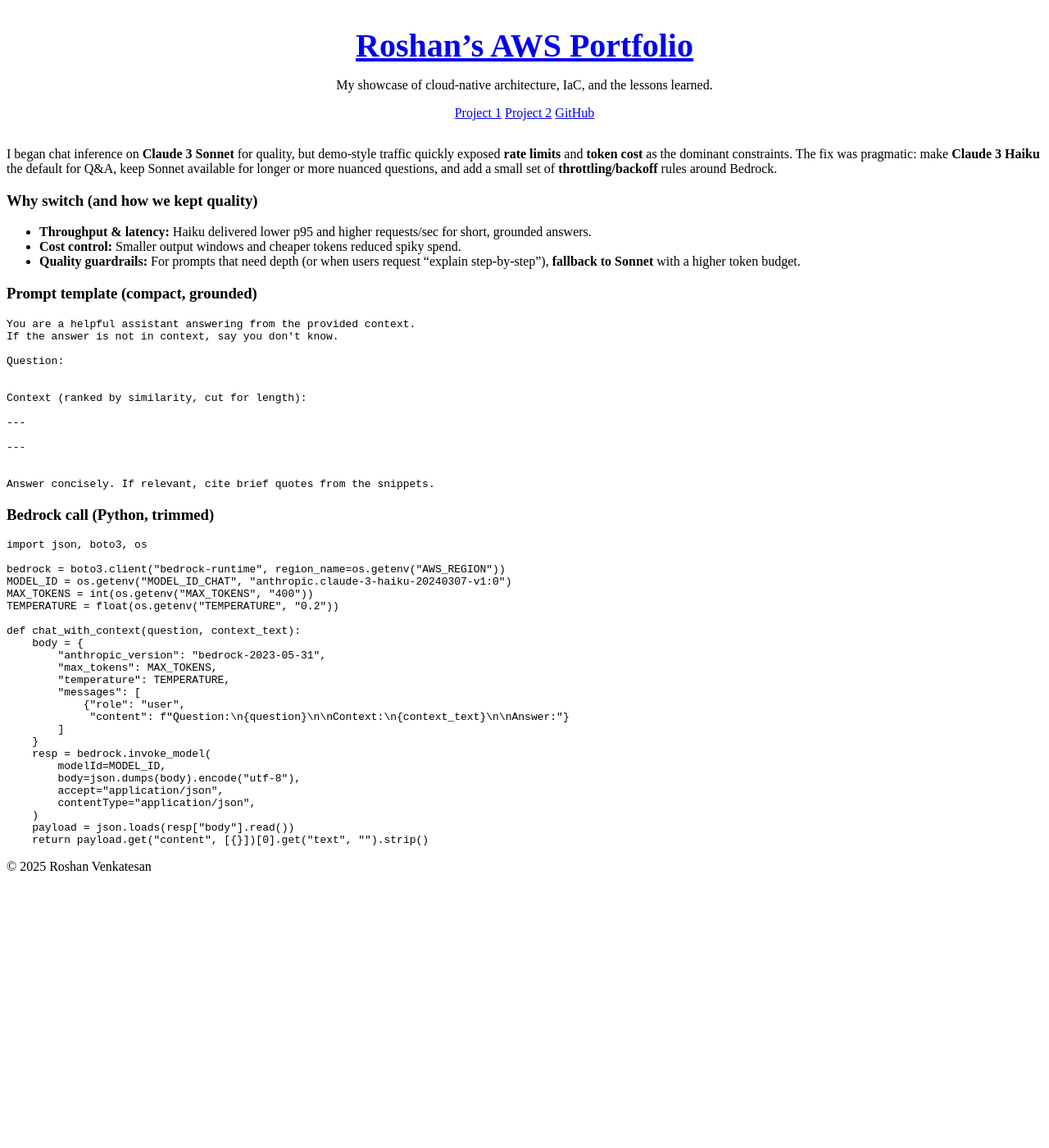
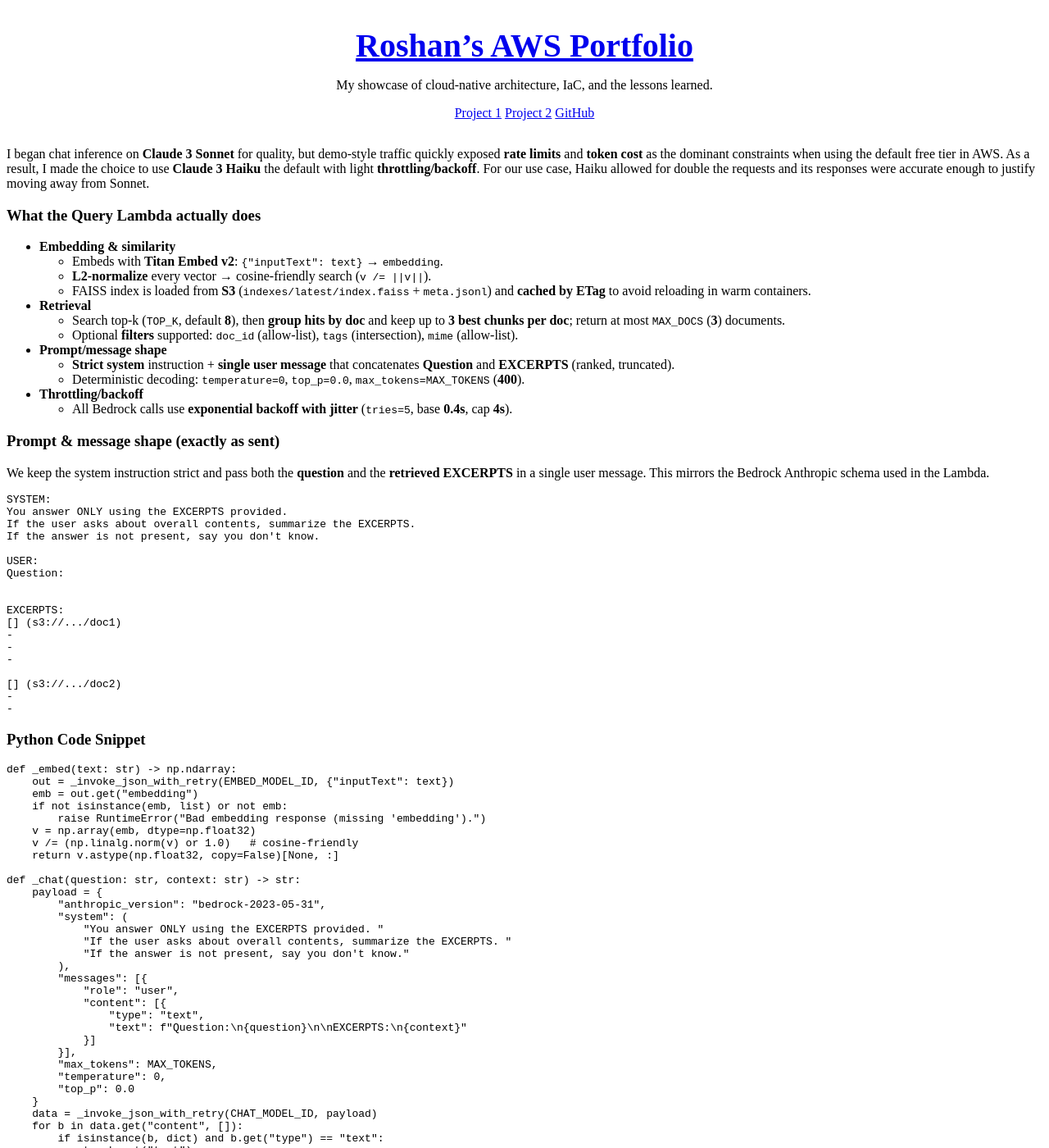
Before and after one commit to Roshan-AWS-Personal/roshan-aws-personal.github.io, a Jekyll site: the page built from _ai-kb/06-models-and-throttling.md, in a window 1280 px wide and 1400 px high. Shown: the whole window at 82% size. Built offline with Jekyll 4.4.1, drawn with Linux system fonts in a browser that asks for light colours; some of the changed text lies outside the part shown.

Commit message:
added chapters and refined sections

````diff
--- a/_ai-kb/06-models-and-throttling.md
+++ b/_ai-kb/06-models-and-throttling.md
@@ -3,56 +3,81 @@
 title: "Models & Throttling (Sonnet → Haiku)"
 ---
 
-I began chat inference on **Claude 3 Sonnet** for quality, but demo-style traffic quickly exposed **rate limits** and **token cost** as the dominant constraints. The fix was pragmatic: make **Claude 3 Haiku** the default for Q&A, keep Sonnet available for longer or more nuanced questions, and add a small set of **throttling/backoff** rules around Bedrock.
+I began chat inference on **Claude 3 Sonnet** for quality, but demo-style traffic quickly exposed **rate limits** and **token cost** as the dominant constraints when using the default free tier in AWS. As a result, I made the choice to use **Claude 3 Haiku** the default with light **throttling/backoff**. For our use case, Haiku allowed for double the requests and its responses were accurate enough to justify moving away from Sonnet.
 
-### Why switch (and how we kept quality)
-- **Throughput & latency:** Haiku delivered lower p95 and higher requests/sec for short, grounded answers.
-- **Cost control:** Smaller output windows and cheaper tokens reduced spiky spend.
-- **Quality guardrails:** For prompts that need depth (or when users request “explain step-by-step”), **fallback to Sonnet** with a higher token budget.
+### What the Query Lambda actually does
+- **Embedding & similarity**
+  - Embeds with **Titan Embed v2**: `{"inputText": text}` → `embedding`.
+  - **L2-normalize** every vector → cosine-friendly search (`v /= ||v||`).
+  - FAISS index is loaded from **S3** (`indexes/latest/index.faiss` + `meta.jsonl`) and **cached by ETag** to avoid reloading in warm containers.
+- **Retrieval**
+  - Search top-k (`TOP_K`, default **8**), then **group hits by doc** and keep up to **3 best chunks per doc**; return at most `MAX_DOCS` (**3**) documents.
+  - Optional **filters** supported: `doc_id` (allow-list), `tags` (intersection), `mime` (allow-list).
+- **Prompt/message shape**
+  - **Strict system** instruction + **single user message** that concatenates **Question** and **EXCERPTS** (ranked, truncated).
+  - Deterministic decoding: `temperature=0`, `top_p=0.0`, `max_tokens=MAX_TOKENS` (**400**).
+- **Throttling/backoff**
+  - All Bedrock calls use **exponential backoff with jitter** (`tries=5`, base **0.4s**, cap **4s**).
 
-### Prompt template (compact, grounded)
+### Prompt & message shape (exactly as sent)
+We keep the system instruction strict and pass both the **question** and the **retrieved EXCERPTS** in a single user message. This mirrors the Bedrock Anthropic schema used in the Lambda.
+
 ```text
-You are a helpful assistant answering from the provided context.
-If the answer is not in context, say you don't know.
+SYSTEM:
+You answer ONLY using the EXCERPTS provided.
+If the user asks about overall contents, summarize the EXCERPTS.
+If the answer is not present, say you don't know.
 
+USER:
 Question:
 {{question}}
 
-Context (ranked by similarity, cut for length):
-{{snippet_1}}
----
-{{snippet_2}}
----
-{{snippet_3}}
+EXCERPTS:
+[{{title_1}}] (s3://.../doc1)
+- {{snippet_1a}}
+- {{snippet_1b}}
+- {{snippet_1c}}
 
-Answer concisely. If relevant, cite brief quotes from the snippets.
+[{{title_2}}] (s3://.../doc2)
+- {{snippet_2a}}
+- {{snippet_2b}}
 ```
 
-### Bedrock call (Python, trimmed)
+### Python Code Snippet
 ```python
-import json, boto3, os
+def _embed(text: str) -> np.ndarray:
+    out = _invoke_json_with_retry(EMBED_MODEL_ID, {"inputText": text})
+    emb = out.get("embedding")
+    if not isinstance(emb, list) or not emb:
+        raise RuntimeError("Bad embedding response (missing 'embedding').")
+    v = np.array(emb, dtype=np.float32)
+    v /= (np.linalg.norm(v) or 1.0)   # cosine-friendly
+    return v.astype(np.float32, copy=False)[None, :]
 
-bedrock = boto3.client("bedrock-runtime", region_name=os.getenv("AWS_REGION"))
-MODEL_ID = os.getenv("MODEL_ID_CHAT", "anthropic.claude-3-haiku-20240307-v1:0")
-MAX_TOKENS = int(os.getenv("MAX_TOKENS", "400"))
-TEMPERATURE = float(os.getenv("TEMPERATURE", "0.2"))
-
-def chat_with_context(question, context_text):
-    body = {
+def _chat(question: str, context: str) -> str:
+    payload = {
         "anthropic_version": "bedrock-2023-05-31",
+        "system": (
+            "You answer ONLY using the EXCERPTS provided. "
+            "If the user asks about overall contents, summarize the EXCERPTS. "
+            "If the answer is not present, say you don't know."
+        ),
+        "messages": [{
+            "role": "user",
+            "content": [{
+                "type": "text",
+                "text": f"Question:\n{question}\n\nEXCERPTS:\n{context}"
+            }]
+        }],
         "max_tokens": MAX_TOKENS,
-        "temperature": TEMPERATURE,
-        "messages": [
-            {"role": "user",
-             "content": f"Question:\n{question}\n\nContext:\n{context_text}\n\nAnswer:"}
-        ]
+        "temperature": 0,
+        "top_p": 0.0
     }
-    resp = bedrock.invoke_model(
-        modelId=MODEL_ID,
-        body=json.dumps(body).encode("utf-8"),
-        accept="application/json",
-        contentType="application/json",
-    )
-    payload = json.loads(resp["body"].read())
-    return payload.get("content", [{}])[0].get("text", "").strip()
+    data = _invoke_json_with_retry(CHAT_MODEL_ID, payload)
+    for b in data.get("content", []):
+        if isinstance(b, dict) and b.get("type") == "text":
+            t = b.get("text")
+            if isinstance(t, str) and t.strip():
+                return t.strip()
+    return "I couldn't find the answer in the indexed context."
 ```
````
Also changed, not shown: _ai-kb/04-retrieval-v1.md (+0 -1 lines), _ai-kb/05-retrieval-v2.md (+20 -8 lines), _ai-kb/07-Integration with Project 1.md (added, +72 -0 lines), _ai-kb/08-conclusion.md (added, +24 -0 lines), assets/images/updated-ingest-flow.png (added), assets/images/updated-query-flow.png (added).
